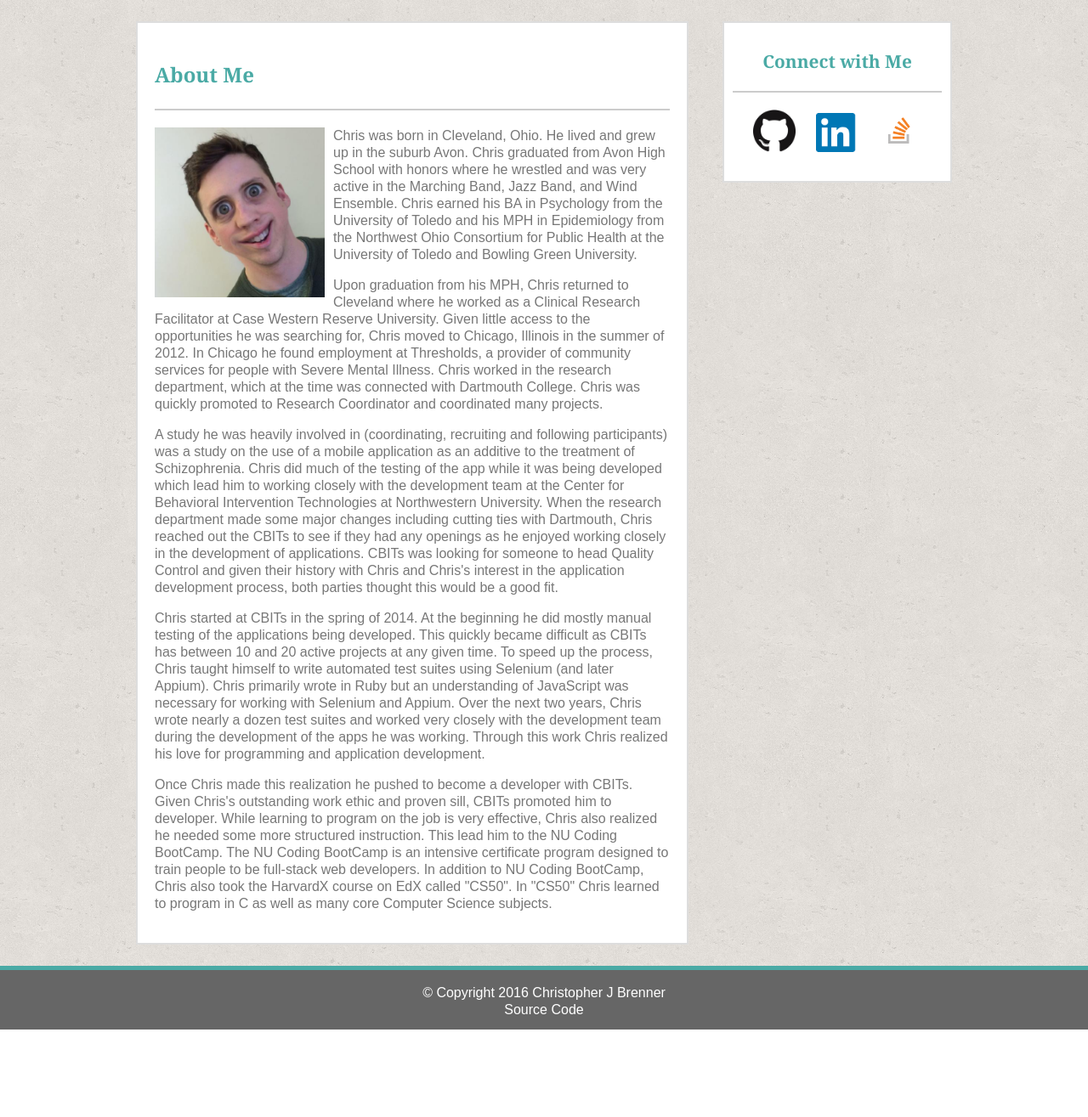
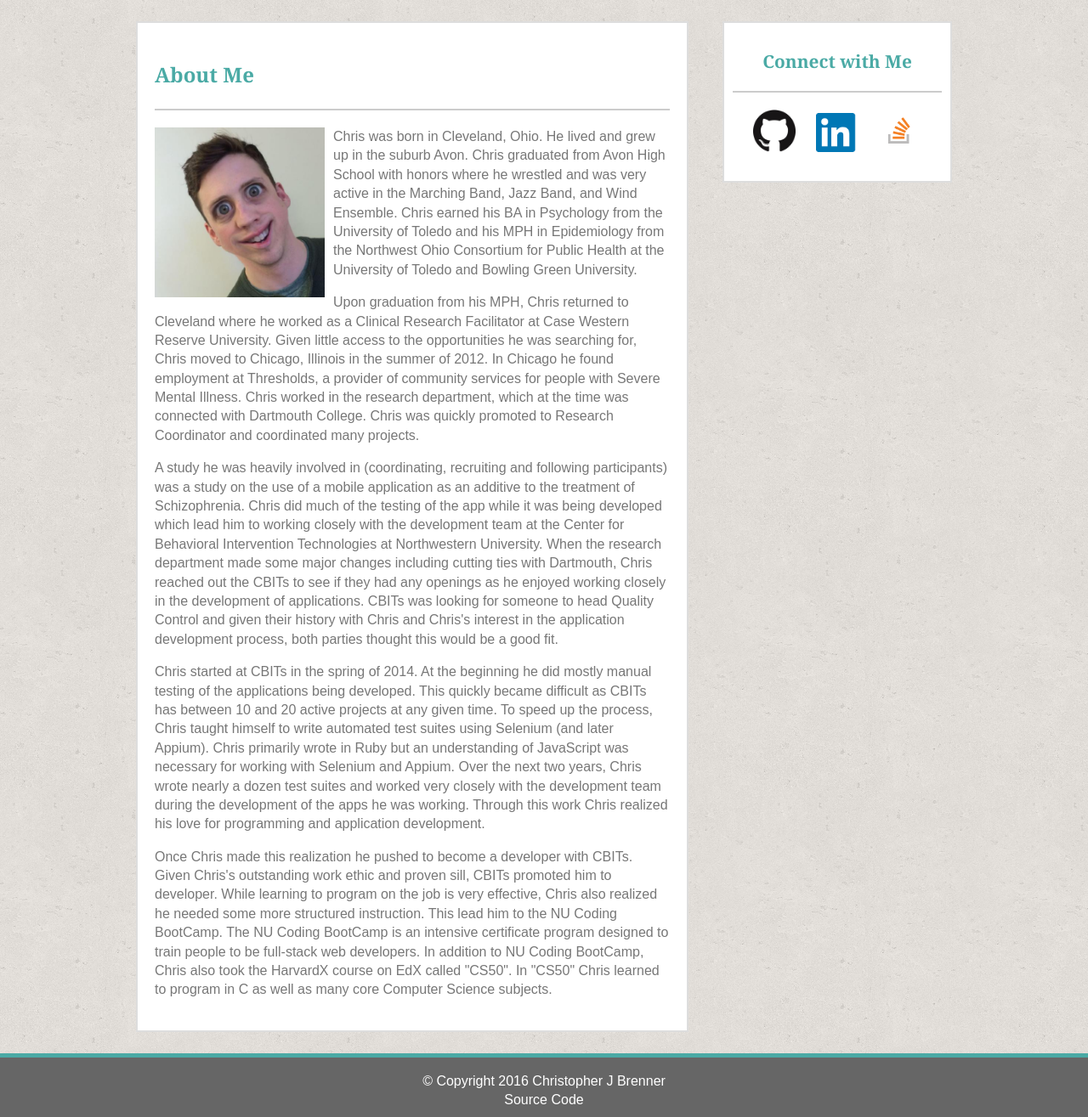
Before and after one commit to cbrenner04/Responsive-Portfolio, a PHP site: page / in a window 1280 px wide. Shown: the part 106-1421 px from the top of the page at 85% size. Before the commit the page ends 1318 px from the top, so only its background shows below. Run offline with PHP 8.4, Linux system fonts and the light colour scheme.

Commit message:
Update line-height

```diff
--- a/assets/css/style.css
+++ b/assets/css/style.css
@@ -128,7 +128,7 @@ p {
 .regular-text {
 	color: #777777;
 	margin-top: 20px;
-	line-height: 1.25;
+	line-height: 1.4;
 }
 
 .sidebar {
@@ -179,7 +179,7 @@ footer {
 	border-width: 5px;
 	border-style: solid none none none;
 	border-color: #4aaaa5;
-	line-height: 1.25;
+	line-height: 1.4;
 }
 
 footer p {
```
